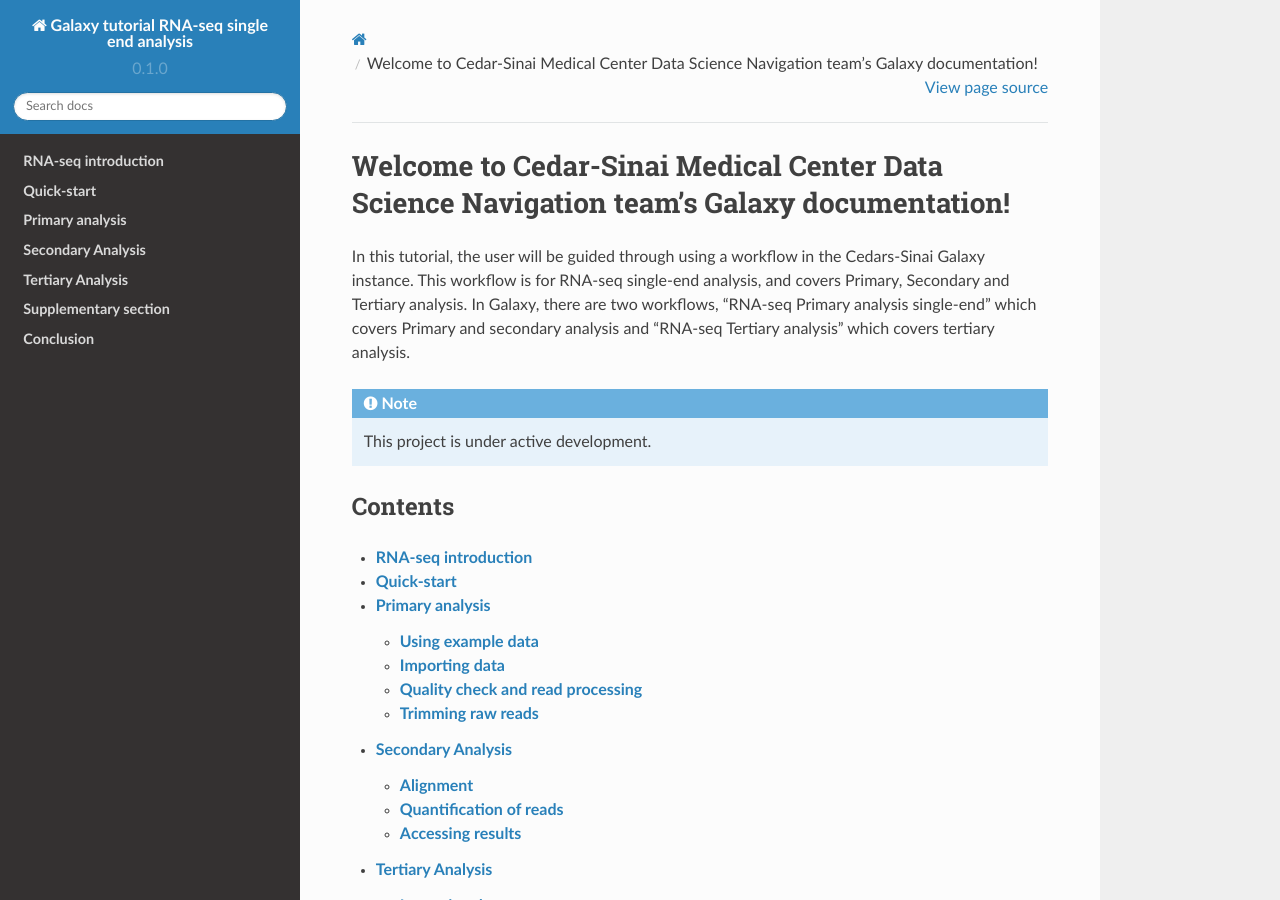
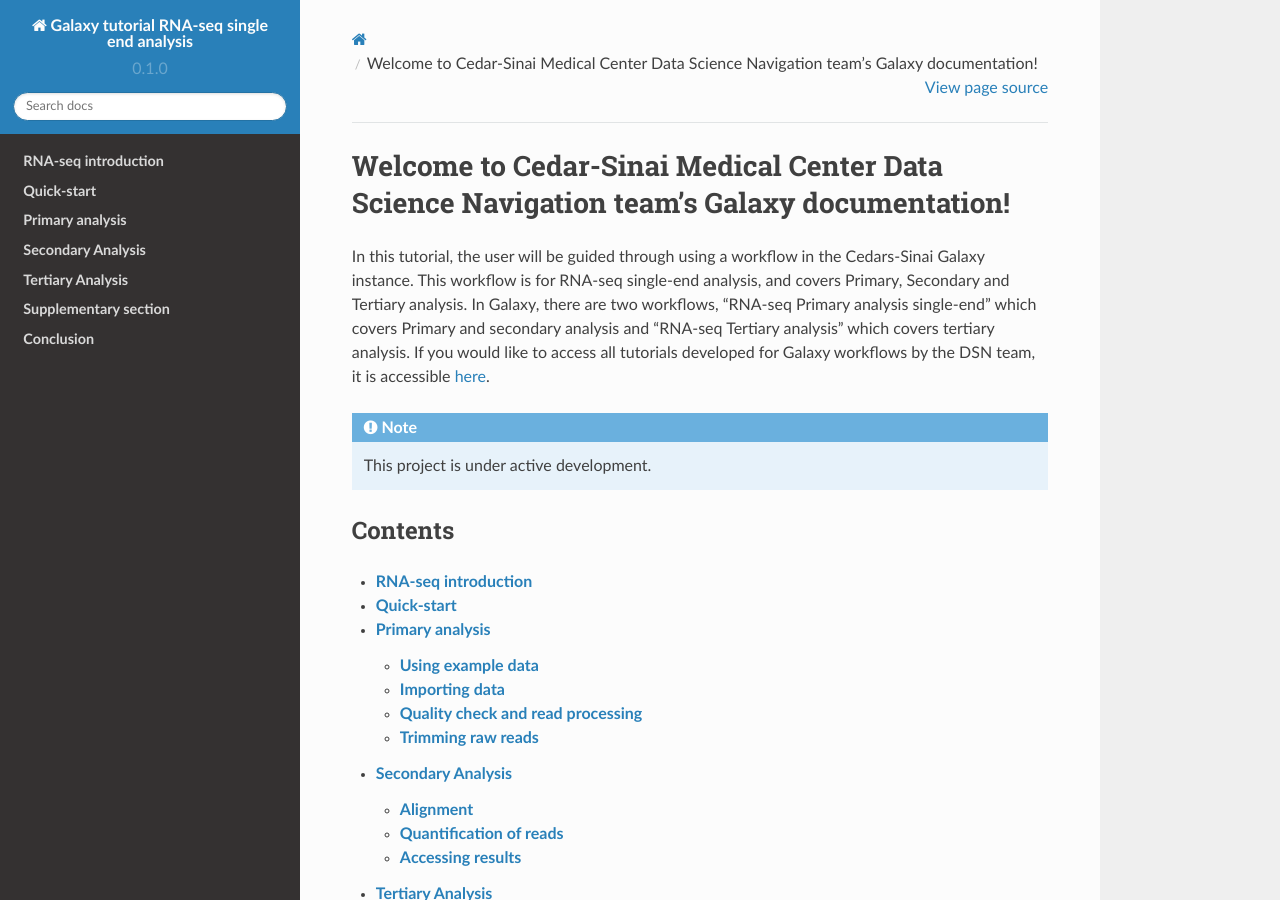
Before and after one commit to CedarsDSN/Galaxy_tutorial_RNAseq_single_end, a Sphinx documentation site: the page built from docs/index.rst, in a window 1280 px wide and 900 px high. Built offline with Sphinx 7.4.7 and the Read the Docs theme 2.0.0, drawn with Linux system fonts in a browser that asks for light colours; pages that are not in the unit, such as notebooks, are missing from menus.

Commit message:
Update index.rst

```diff
--- a/docs/index.rst
+++ b/docs/index.rst
@@ -1,7 +1,7 @@
 Welcome to Cedar-Sinai Medical Center Data Science Navigation team's Galaxy documentation!
 =========================================================================================
 
-In this tutorial, the user will be guided through using a workflow in the Cedars-Sinai Galaxy instance. This workflow is for RNA-seq single-end analysis, and covers Primary, Secondary and Tertiary analysis. In Galaxy, there are two workflows, "RNA-seq Primary analysis single-end" which covers Primary and secondary analysis and "RNA-seq Tertiary analysis" which covers tertiary analysis.
+In this tutorial, the user will be guided through using a workflow in the Cedars-Sinai Galaxy instance. This workflow is for RNA-seq single-end analysis, and covers Primary, Secondary and Tertiary analysis. In Galaxy, there are two workflows, "RNA-seq Primary analysis single-end" which covers Primary and secondary analysis and "RNA-seq Tertiary analysis" which covers tertiary analysis. If you would like to access all tutorials developed for Galaxy workflows by the DSN team, it is accessible `here <https://galaxy-tutorial-landing-page.readthedocs.io/en/latest/>`_.
 
 .. note::
 
```
